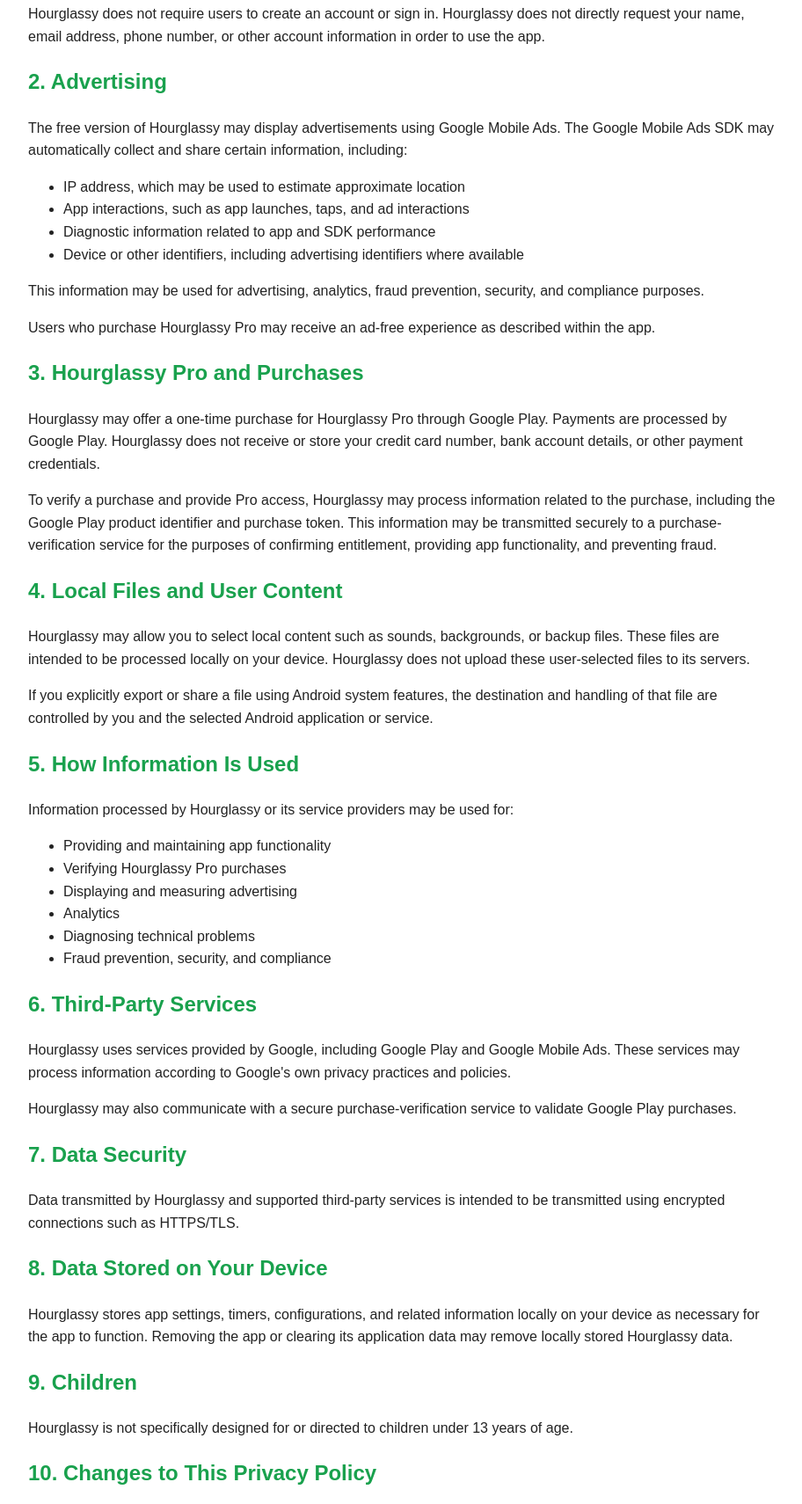
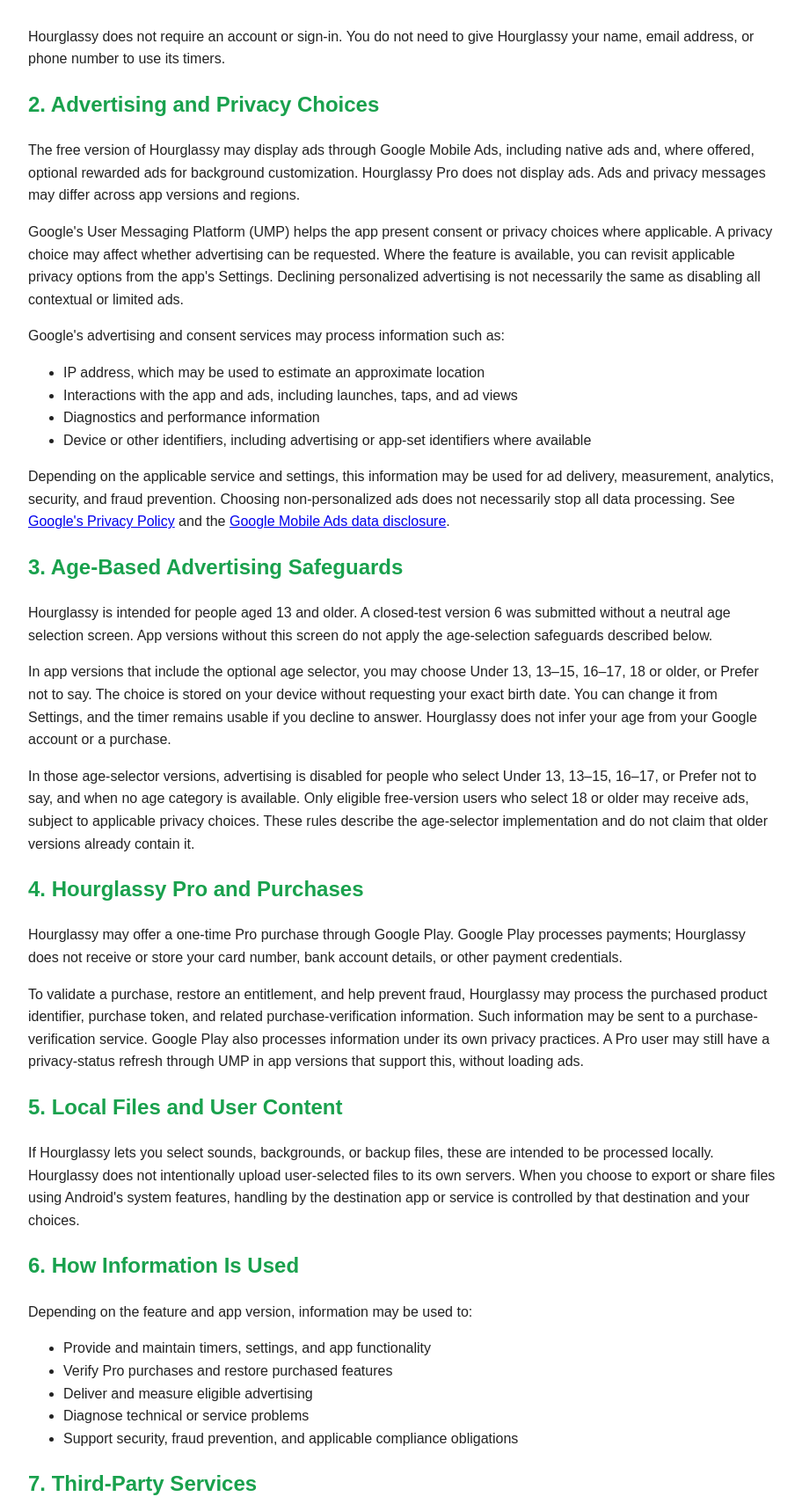
Before and after one commit to movementoutside/hourglassy-privacy-policy, a plain HTML site: page index.html in a window 1280 px wide. Shown: the part 291-2001 px from the top of the page at 88% size, without its empty margins (183-1095 px from the left). Drawn offline with Linux system fonts and the light colour scheme.

Commit message:
Update index.html

```diff
--- a/index.html
+++ b/index.html
@@ -39,144 +39,176 @@
 <body>
 
 <h1>Hourglassy Privacy Policy</h1>
-<p class="updated">Last updated: October 7, 2026</p>
+<p class="updated">Last updated: November 1, 2026</p>
 
 <p>
-Hourglassy respects your privacy. This Privacy Policy explains how information
-may be collected, used, and shared when you use the Hourglassy Android application.
+Hourglassy respects your privacy. This policy describes how information may be
+accessed, collected, used, stored, and shared when you use the Hourglassy Android
+application. The practices that apply can depend on the installed app version,
+your choices, and your region.
 </p>
 
 <h2>1. Accounts</h2>
-
 <p>
-Hourglassy does not require users to create an account or sign in.
-Hourglassy does not directly request your name, email address, phone number,
-or other account information in order to use the app.
+Hourglassy does not require an account or sign-in. You do not need to give
+Hourglassy your name, email address, or phone number to use its timers.
 </p>
 
-<h2>2. Advertising</h2>
-
+<h2>2. Advertising and Privacy Choices</h2>
 <p>
-The free version of Hourglassy may display advertisements using Google Mobile Ads.
-The Google Mobile Ads SDK may automatically collect and share certain information,
-including:
+The free version of Hourglassy may display ads through Google Mobile Ads,
+including native ads and, where offered, optional rewarded ads for background
+customization. Hourglassy Pro does not display ads. Ads and privacy messages
+may differ across app versions and regions.
+</p>
+<p>
+Google's User Messaging Platform (UMP) helps the app present consent or privacy
+choices where applicable. A privacy choice may affect whether advertising can
+be requested. Where the feature is available, you can revisit applicable
+privacy options from the app's Settings. Declining personalized advertising
+is not necessarily the same as disabling all contextual or limited ads.
+</p>
+<p>
+Google's advertising and consent services may process information such as:
+</p>
+<ul>
+    <li>IP address, which may be used to estimate an approximate location</li>
+    <li>Interactions with the app and ads, including launches, taps, and ad views</li>
+    <li>Diagnostics and performance information</li>
+    <li>Device or other identifiers, including advertising or app-set identifiers where available</li>
+</ul>
+<p>
+Depending on the applicable service and settings, this information may be
+used for ad delivery, measurement, analytics, security, and fraud prevention.
+Choosing non-personalized ads does not necessarily stop all data processing.
+See <a href="https://policies.google.com/privacy">Google's Privacy Policy</a>
+and the <a href="https://developers.google.com/admob/android/privacy/play-data-disclosure">Google Mobile Ads data disclosure</a>.
 </p>
 
+<h2>3. Age-Based Advertising Safeguards</h2>
+<p>
+Hourglassy is intended for people aged 13 and older. A closed-test version 6
+was submitted without a neutral age selection screen. App versions without
+this screen do not apply the age-selection safeguards described below.
+</p>
+<p>
+In app versions that include the optional age selector, you may choose
+Under 13, 13–15, 16–17, 18 or older, or Prefer not to say. The choice is
+stored on your device without requesting your exact birth date. You can
+change it from Settings, and the timer remains usable if you decline to answer.
+Hourglassy does not infer your age from your Google account or a purchase.
+</p>
+<p>
+In those age-selector versions, advertising is disabled for people who select
+Under 13, 13–15, 16–17, or Prefer not to say, and when no age category is
+available. Only eligible free-version users who select 18 or older may
+receive ads, subject to applicable privacy choices. These rules describe the
+age-selector implementation and do not claim that older versions already
+contain it.
+</p>
+
+<h2>4. Hourglassy Pro and Purchases</h2>
+<p>
+Hourglassy may offer a one-time Pro purchase through Google Play. Google Play
+processes payments; Hourglassy does not receive or store your card number,
+bank account details, or other payment credentials.
+</p>
+<p>
+To validate a purchase, restore an entitlement, and help prevent fraud,
+Hourglassy may process the purchased product identifier, purchase token,
+and related purchase-verification information. Such information may be sent
+to a purchase-verification service. Google Play also processes information
+under its own privacy practices. A Pro user may still have a privacy-status
+refresh through UMP in app versions that support this, without loading ads.
+</p>
+
+<h2>5. Local Files and User Content</h2>
+<p>
+If Hourglassy lets you select sounds, backgrounds, or backup files, these
+are intended to be processed locally. Hourglassy does not intentionally
+upload user-selected files to its own servers. When you choose to export or
+share files using Android's system features, handling by the destination app
+or service is controlled by that destination and your choices.
+</p>
+
+<h2>6. How Information Is Used</h2>
+<p>Depending on the feature and app version, information may be used to:</p>
 <ul>
-    <li>IP address, which may be used to estimate approximate location</li>
-    <li>App interactions, such as app launches, taps, and ad interactions</li>
-    <li>Diagnostic information related to app and SDK performance</li>
-    <li>Device or other identifiers, including advertising identifiers where available</li>
+    <li>Provide and maintain timers, settings, and app functionality</li>
+    <li>Verify Pro purchases and restore purchased features</li>
+    <li>Deliver and measure eligible advertising</li>
+    <li>Diagnose technical or service problems</li>
+    <li>Support security, fraud prevention, and applicable compliance obligations</li>
 </ul>
 
+<h2>7. Third-Party Services</h2>
 <p>
-This information may be used for advertising, analytics, fraud prevention,
-security, and compliance purposes.
+Hourglassy uses Google services, including Google Play, Google Mobile Ads,
+and UMP. Their data processing may include service providers or other
+recipients involved in advertising and service delivery, subject to their
+applicable terms and settings. A purchase-verification service may also
+process purchase-related information. See
+<a href="https://policies.google.com/privacy">Google's Privacy Policy</a>
+for Google's practices.
 </p>
 
+<h2>8. Data Security</h2>
 <p>
-Users who purchase Hourglassy Pro may receive an ad-free experience as described
-within the app.
+Hourglassy uses or relies on secure connections, such as HTTPS/TLS, when
+transmitting information through its supported network integrations. Third-party
+services are responsible for the security of their own processing. No method
+of electronic storage or transmission can be guaranteed to be perfectly secure.
 </p>
 
-<h2>3. Hourglassy Pro and Purchases</h2>
-
+<h2>9. Local Storage, Retention and Deletion</h2>
 <p>
-Hourglassy may offer a one-time purchase for Hourglassy Pro through Google Play.
-Payments are processed by Google Play. Hourglassy does not receive or store your
-credit card number, bank account details, or other payment credentials.
+Hourglassy stores timers, settings, and related app configuration locally
+on your device. In versions with an age selector, the selected age category
+is also stored locally. Local data generally remains until you remove it
+through available app controls, clear Hourglassy's app storage, or uninstall
+the app. Android backup or other services, if enabled, may handle copies
+under their own settings and policies.
+</p>
+<p>
+Purchase verification records and information processed by third-party
+services may be retained for entitlement verification, security, fraud
+prevention, legal obligations, or other purposes described by those providers.
+Uninstalling Hourglassy or clearing local data does not necessarily erase
+information already held by Google or a verification provider. Retention of
+such information is subject to the relevant service and applicable law.
 </p>
 
+<h2>10. Requests and Control Over Your Data</h2>
 <p>
-To verify a purchase and provide Pro access, Hourglassy may process information
-related to the purchase, including the Google Play product identifier and purchase
-token. This information may be transmitted securely to a purchase-verification
-service for the purposes of confirming entitlement, providing app functionality,
-and preventing fraud.
+You can change available advertising and age choices in Settings in app
+versions that support them. You can remove locally stored Hourglassy data
+using Android's app-storage controls or by uninstalling the app, subject to
+any enabled backups. You can send privacy questions or requests concerning
+data processed for Hourglassy to
+<a href="mailto:vibricsolutions@gmail.com">vibricsolutions@gmail.com</a>.
+Requests will be assessed according to applicable law and the information
+under the developer's control. For data controlled independently by Google,
+use <a href="https://myaccount.google.com/data-and-privacy">Google's privacy controls</a>
+or its published contact procedures.
+</p>
+<p>
+Hourglassy does not provide user accounts, so there is no Hourglassy account
+to delete. A privacy request does not guarantee deletion of information that
+another provider must retain for legitimate purposes.
 </p>
 
-<h2>4. Local Files and User Content</h2>
-
+<h2>11. Changes to This Privacy Policy</h2>
 <p>
-Hourglassy may allow you to select local content such as sounds, backgrounds,
-or backup files. These files are intended to be processed locally on your device.
-Hourglassy does not upload these user-selected files to its servers.
+This policy may change when Hourglassy's features, service providers, or
+privacy practices change. The current policy will appear on this page,
+with an updated date when revised.
 </p>
 
+<h2>12. Contact</h2>
 <p>
-If you explicitly export or share a file using Android system features, the
-destination and handling of that file are controlled by you and the selected
-Android application or service.
+For privacy questions, requests, or concerns about Hourglassy, contact:
 </p>
-
-<h2>5. How Information Is Used</h2>
-
-<p>
-Information processed by Hourglassy or its service providers may be used for:
-</p>
-
-<ul>
-    <li>Providing and maintaining app functionality</li>
-    <li>Verifying Hourglassy Pro purchases</li>
-    <li>Displaying and measuring advertising</li>
-    <li>Analytics</li>
-    <li>Diagnosing technical problems</li>
-    <li>Fraud prevention, security, and compliance</li>
-</ul>
-
-<h2>6. Third-Party Services</h2>
-
-<p>
-Hourglassy uses services provided by Google, including Google Play and Google
-Mobile Ads. These services may process information according to Google's own
-privacy practices and policies.
-</p>
-
-<p>
-Hourglassy may also communicate with a secure purchase-verification service
-to validate Google Play purchases.
-</p>
-
-<h2>7. Data Security</h2>
-
-<p>
-Data transmitted by Hourglassy and supported third-party services is intended
-to be transmitted using encrypted connections such as HTTPS/TLS.
-</p>
-
-<h2>8. Data Stored on Your Device</h2>
-
-<p>
-Hourglassy stores app settings, timers, configurations, and related information
-locally on your device as necessary for the app to function. Removing the app
-or clearing its application data may remove locally stored Hourglassy data.
-</p>
-
-<h2>9. Children</h2>
-
-<p>
-Hourglassy is not specifically designed for or directed to children under
-13 years of age.
-</p>
-
-<h2>10. Changes to This Privacy Policy</h2>
-
-<p>
-This Privacy Policy may be updated when Hourglassy's features, services,
-or privacy practices change. The current version will be published on this page
-and the "Last updated" date will be revised when appropriate.
-</p>
-
-<h2>11. Contact</h2>
-
-<p>
-If you have questions about this Privacy Policy or Hourglassy's privacy practices,
-you can contact:
-</p>
-
-<p>
-<a href="mailto:vibricsolutions@gmail.com">vibricsolutions@gmail.com</a>
-</p>
+<p><a href="mailto:vibricsolutions@gmail.com">vibricsolutions@gmail.com</a></p>
 
 <footer>
     <p>Hourglassy</p>
```
